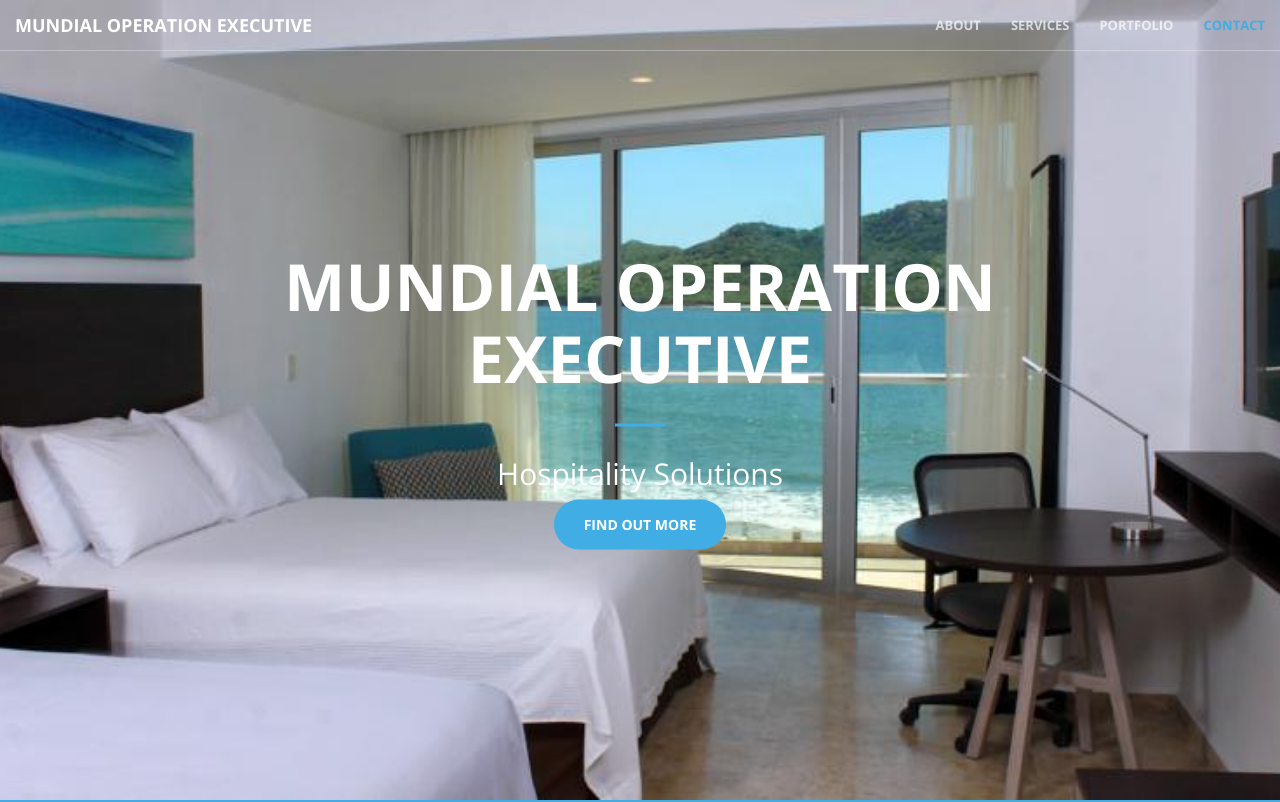
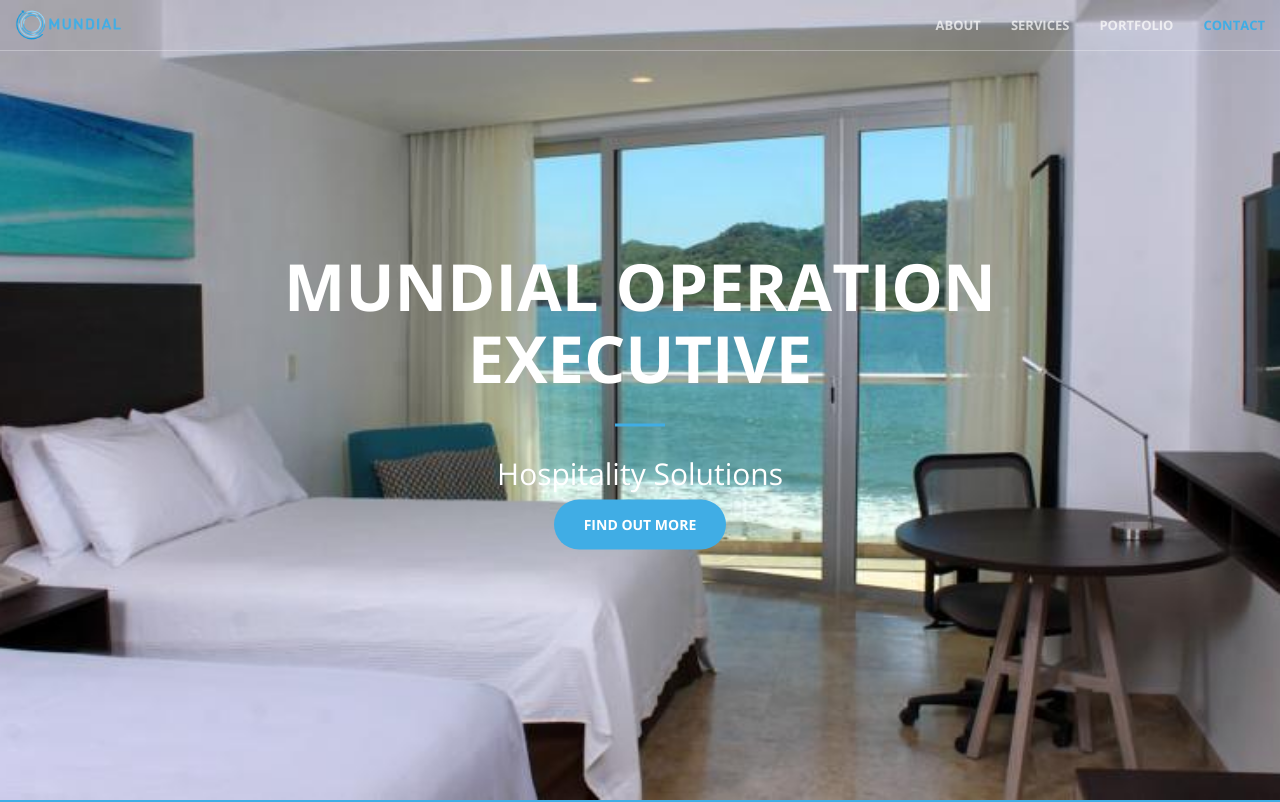
Before and after one commit to lorbichara/pagina-Mundialex, a plain HTML site: page index.html in a window 1280 px wide. Shown: the top 802 px of the page. Drawn offline with nearby package versions, Linux system fonts and the light colour scheme.

Commit message:
Logo incluido

```diff
--- a/css/creative.css
+++ b/css/creative.css
@@ -274,7 +274,7 @@ header .header-content .header-content-inner p {
     text-align: center;
     color: #fff;
     opacity: 0;
-    background: rgba(240,95,64,.9);
+    background: #40ade5;
     -webkit-transition: all .35s;
     -moz-transition: all .35s;
     transition: all .35s;
@@ -481,3 +481,11 @@ body {
     max-width:100%;
     height:auto
 }
+
+.centerImage
+{
+vertical-align: center;
+height: auto;
+width: 110px;
+padding-top: 6px;
+}
--- a/index.html
+++ b/index.html
@@ -46,7 +46,14 @@
                     <span class="icon-bar"></span>
                     <span class="icon-bar"></span>
                 </button>
-                <a class="navbar-brand page-scroll" href="#page-top">Mundial Operation Executive</a>
+                <!-- <a class="navbar-brand page-scroll" href="#page-top">Mundial Operation Executive</a>
+                <img src= "img/logo.png" class="centerImage" class= "img-responsive" href="#page-top" alt=""> -->
+
+                <a href="#page-top">
+                    <img src= "img/logo.png" class="centerImage" class= "img-responsive" alt="logo Mundial">
+                </a>
+
+
             </div>
 
             <!-- Collect the nav links, forms, and other content for toggling -->
```
Also changed, not shown: img/bluelogo.png (added), img/dog.jpg (added), img/hosp.png (added), img/logo.png (added), img/logoazul.jpeg (added).
